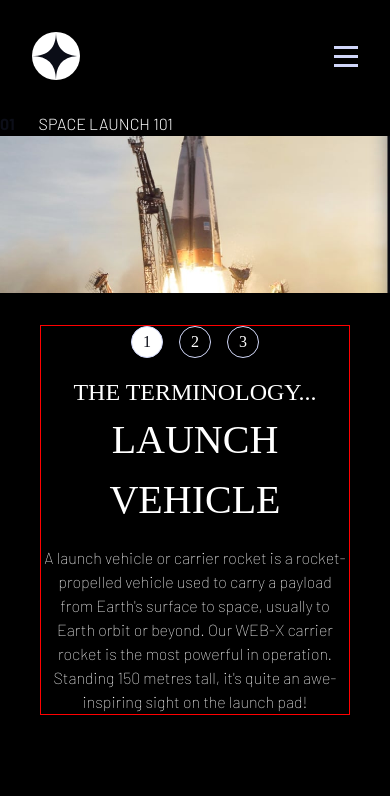
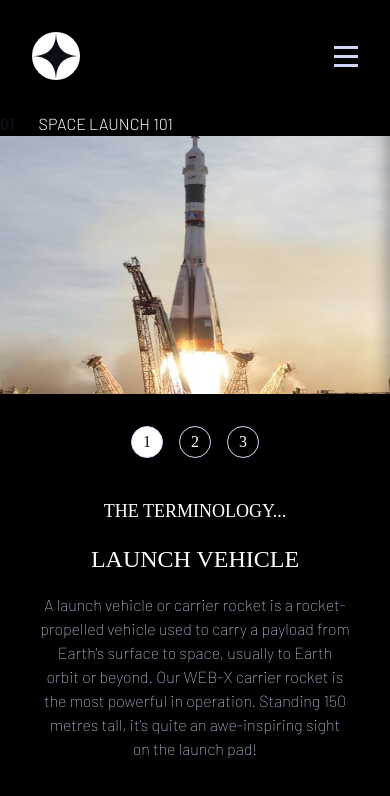
Before and after one commit to SerPet-eng/Space-Tourism-Website-Test, a React (Vite) app: page / in a window 390 px wide. Shown: the top 796 px of the page. Built offline with nearby package versions, Linux system fonts and the light colour scheme; a web font is replaced by a local one.

Commit message:
Adding Query 👷‍♂️🛠️
 - Adding query for the mobile screen of Technology component

- Adding image for the mobile screen

```diff
--- a/src/components/Technology/Technology.jsx
+++ b/src/components/Technology/Technology.jsx
@@ -26,7 +26,11 @@ export default function Technology({
         </div>
 
         <picture className="technology-image-container">
-          <source media="(max-width: 1060px)" srcSet={img_landscape} />
+          <source
+            media="(min-width: 561px) and (max-width: 1060px)"
+            srcSet={img_landscape}
+          />
+          <source media="(max-width: 56px)" srcSet={img_portrait} />
           <img
             className="technology-image"
             src={img_portrait}
--- a/src/css/style.css
+++ b/src/css/style.css
@@ -294,13 +294,17 @@ body {
 .technology .technology-content .technology-explanation-container {
   width: 635px;
   height: 304px;
-  border: 1px solid red;
   display: flex;
   align-items: center;
   justify-content: center;
   gap: 4rem;
 }
 .technology .technology-content .technology-explanation-container .technology-text {
+  display: flex;
+  flex-direction: column;
+  gap: 1rem;
+}
+.technology .technology-content .technology-explanation-container .technology-text .technology-rank-name {
   display: flex;
   flex-direction: column;
   gap: 1rem;
@@ -323,6 +327,7 @@ body {
   font-family: "Barlow", serif;
   font-weight: 100;
   font-style: normal;
+  color: hsl(231, 77%, 90%);
 }
 
 .home {
@@ -730,6 +735,23 @@ body {
     font-size: 2.5rem;
   }
 }
+@media only screen and (max-width: 650px) {
+  .technology .technology-content .technology-explanation-container {
+    gap: 2.5rem;
+  }
+  .technology .technology-content .technology-explanation-container .technology-text .technology-rank-name .technology-rank {
+    font-size: 1.125rem;
+  }
+  .technology .technology-content .technology-explanation-container .technology-text .technology-rank-name .technology-name {
+    font-size: 1.5rem;
+  }
+  .technology .technology-content .technology-image-container .technology-image {
+    width: 768px;
+    height: 258px;
+    -o-object-fit: fill;
+       object-fit: fill;
+  }
+}
 @media only screen and (max-width: 1060px) {
   .home {
     flex-direction: column;
--- a/src/sass/media_queries/technology/_technology_queries.scss
+++ b/src/sass/media_queries/technology/_technology_queries.scss
@@ -27,3 +27,31 @@
     }
   }
 }
+
+@media only screen and (max-width: 650px) {
+  .technology {
+    .technology-content {
+      .technology-explanation-container {
+        gap: 2.5rem;
+        .technology-text {
+          .technology-rank-name {
+            .technology-rank {
+              font-size: 1.125rem;
+            }
+            .technology-name {
+              font-size: 1.5rem;
+            }
+          }
+        }
+      }
+
+      .technology-image-container {
+        .technology-image {
+          width: 768px;
+          height: 258px;
+          object-fit: fill;
+        }
+      }
+    }
+  }
+}
--- a/src/sass/styles/Technology/_technology.scss
+++ b/src/sass/styles/Technology/_technology.scss
@@ -23,7 +23,7 @@
     .technology-explanation-container {
       width: 635px;
       height: 304px;
-      border: 1px solid red;
+
       display: flex;
       align-items: center;
       justify-content: center;
@@ -33,6 +33,9 @@
         flex-direction: column;
         gap: 1rem;
         .technology-rank-name {
+          display: flex;
+          flex-direction: column;
+          gap: 1rem;
           .technology-rank {
             @include Bellfair_Regular;
             font-size: 2rem;
@@ -46,6 +49,7 @@
         }
         .technology-description {
           @include Barlow_Thin;
+          color: $primary_Blue-300;
         }
       }
     }
```
Also changed, not shown: 1 other file (tests, documents, lock files or other folders).
